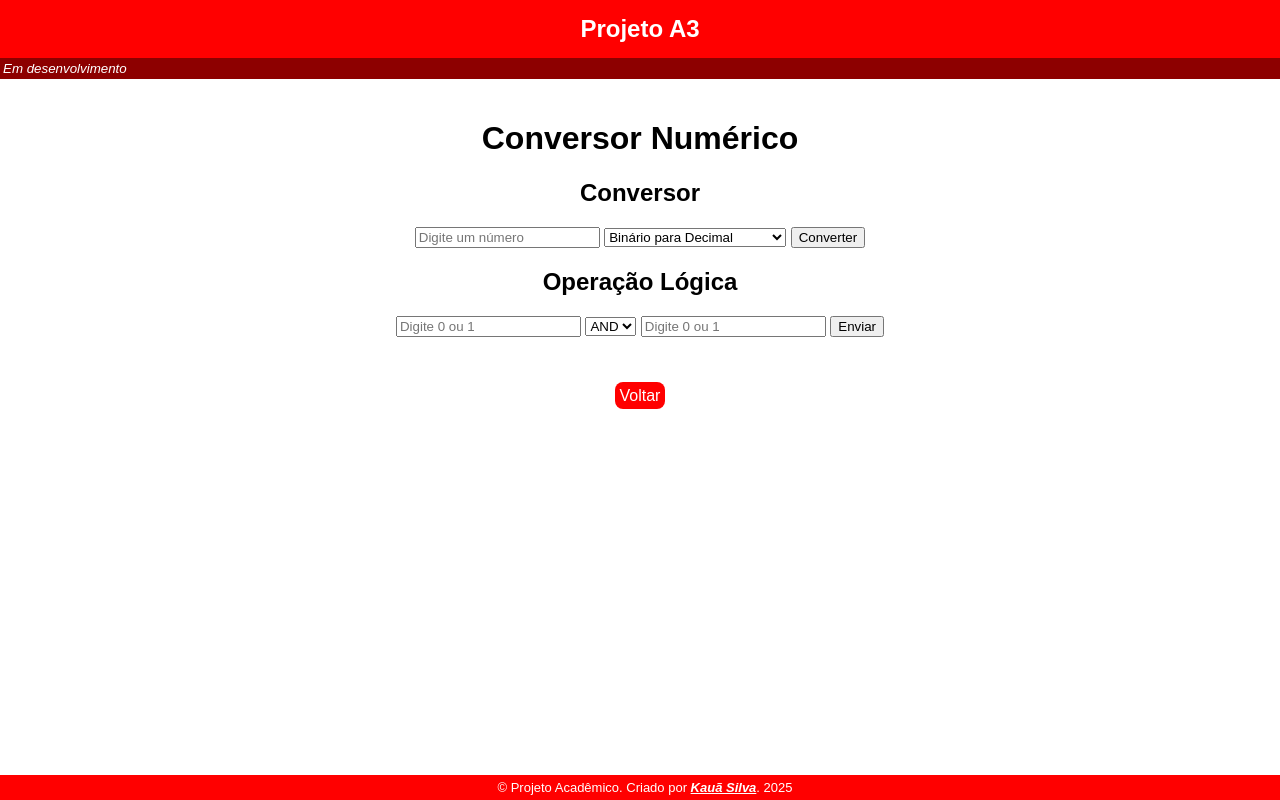
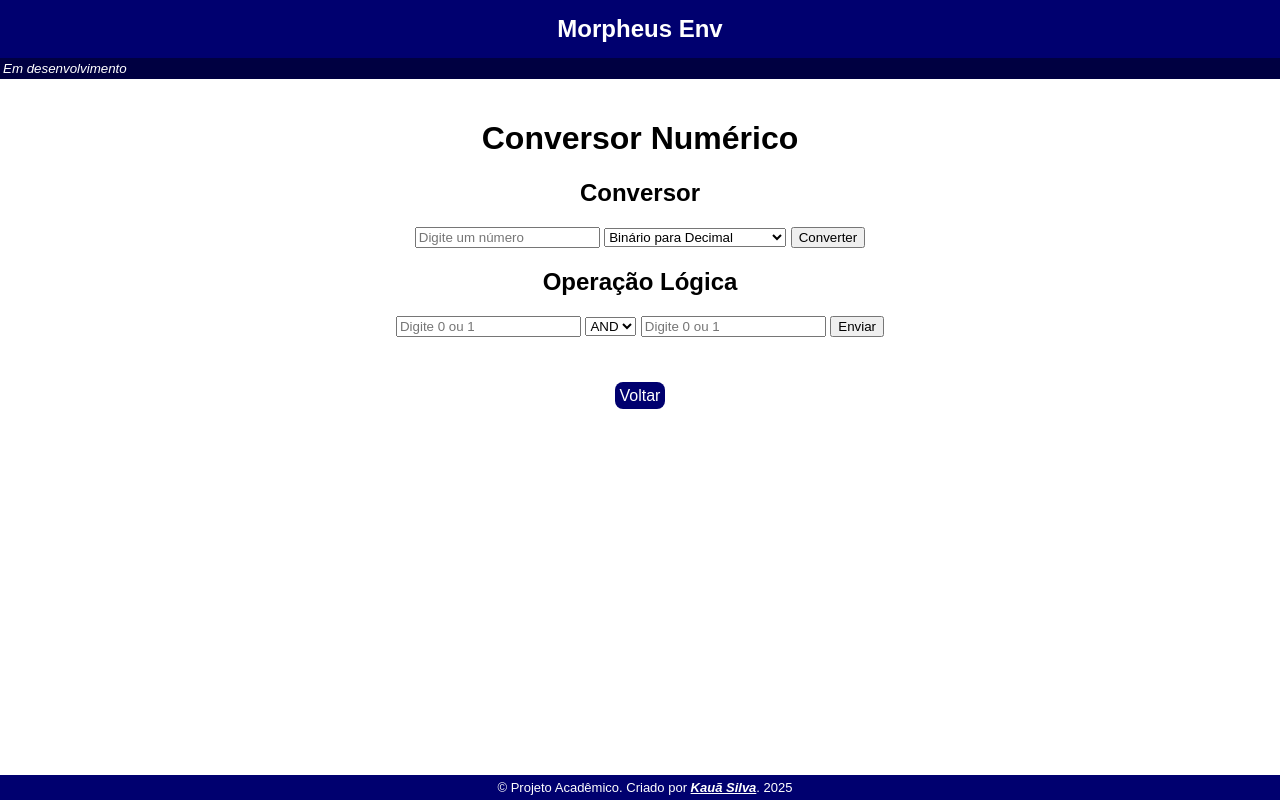
Before and after one commit to eukauacavalcante/morpheus_env, a Django app: page /sistema/conversor/ in a window 1280 px wide. Run offline with Django 5.2, Linux system fonts and the light colour scheme.

Commit message:
feat(ui): Altera a paleta de cores da interface do sistema de vermelho para azul

```diff
--- a/core/templates/components/_header.html
+++ b/core/templates/components/_header.html
@@ -1,6 +1,6 @@
-<header style="text-align: center; background-color: red;">
+<header style="text-align: center; background-color: rgb(0, 0, 111);">
     <div style="padding: 15px;">
-        <h2 style="margin: 0px; color: white;">Projeto A3</h2>
+        <h2 style="margin: 0px; color: white;">Morpheus Env</h2>
     </div>
-    <div style="background-color: rgb(141, 0, 0); padding: 3px; color: white; text-align: left; font-style: italic; font-size: smaller;">Em desenvolvimento</div>
+    <div style="background-color: rgb(0, 0, 65); padding: 3px; color: white; text-align: left; font-style: italic; font-size: smaller;">Em desenvolvimento</div>
 </header>
--- a/core/templates/index.html
+++ b/core/templates/index.html
@@ -5,8 +5,8 @@
 
 {% block content %}
     <h1>Simulador de Sistema Computacional Seguro</h1>
-    <div class="PAI" style="border: 2px solid red; padding: 10px; display: flex; height: auto;">
-        <div class="FILHO" style="border: 2px solid rgb(17, 0, 255); padding: 10px; width: 50%; margin: 10px; height: auto;">
+    <div class="PAI" style=" padding: 10px; display: flex; height: auto;">
+        <div class="FILHO" style=" padding: 10px; width: 50%; margin: 10px; height: auto;">
             <div style="text-align: center; display: grid;">
                 <button style="padding: 20px;"><a href="{% url 'system_data' %}" style="margin-top: 30px; padding: 20px; text-decoration: none;">Monitoramento do Sistema</a></button>
                 <button style="margin-top: 30px; padding: 20px;"> <a href="{% url 'num_converter' %}" style="margin-top: 30px; padding: 20px; text-decoration: none;">Conversor Numérico</a></button>
--- a/static/css/components_styles/footer.css
+++ b/static/css/components_styles/footer.css
@@ -1,6 +1,6 @@
 footer {
     text-align: center;
-    background-color: red;
+    background-color: rgb(0, 0, 111);
     position: fixed;
     bottom: 0;
     left: 0;
--- a/static/css/custom.css
+++ b/static/css/custom.css
@@ -7,14 +7,14 @@
     transition: 0.4s;
     text-decoration: none;
     color: white;
-    background-color: red;
+    background-color: rgb(0, 0, 111);
     padding: 5px;
     border-radius: 8px;
 }
 
 .button:hover {
     transition: 0.4s;
-    background-color: rgb(165, 0, 0);
+    background-color: rgb(0, 0, 65);
 }
 
 .link {
```
